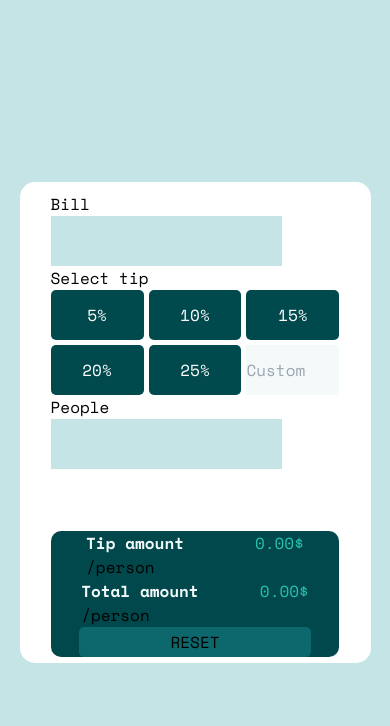
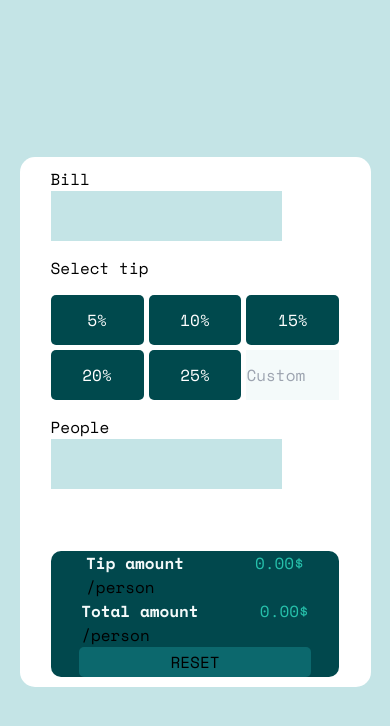
Before and after one commit to nk-on/Tip-Calculator-react, a React (Vite) app: page / in a window 390 px wide. Shown: the top 726 px of the page. Built offline with nearby package versions, Linux system fonts and the light colour scheme.

Commit message:
Adding some height adjustments for mobile devices

```diff
--- a/src/components/FormSection/FormSection.tsx
+++ b/src/components/FormSection/FormSection.tsx
@@ -55,7 +55,7 @@ export default function FormSection(formSectionObj: propType) {
   }
   return (
     <>
-      <div className="content-center w-[90%]  h-full md:w-[50%]">
+      <div className="flex flex-col justify-center content-center w-[90%]  h-full md:w-[50%] gap-[15px]">
         <Form {...commonFormProps} title="Bill" />
         <p>Select tip</p>
         <div className="grid grid-cols-3 gap-[5px]">
--- a/src/components/container/container.tsx
+++ b/src/components/container/container.tsx
@@ -30,9 +30,9 @@ export default function Container() {
     setPeople:setPeople
   }
   return (
-    <div className="flex flex-col items-center px-[15px] bg-[#fff] py-2.5 w-custom h-[481px] rounded-[15px] gap-[30px] md:flex-row">
+    <div className="flex flex-col  items-center px-[15px] bg-[#fff] py-2.5 w-custom min-h-[481px] rounded-[15px] gap-[30px] md:flex-row md:h-[481px]">
       <FormSection {...formSectionObj}/>
-      <div className="w-[90%] h-[70%] mt-[10%] md:w-[50%]">
+      <div className="w-[90%] h-[80%] mt-[10%] md:w-[50%]">
         <div className="h-full bg-[#01484d] rounded-[10px]   flex flex-col justify-around items-center">
           <DataContainer title={"Tip amount"} amount={tipAmount} />
           <DataContainer title={"Total amount"} amount={totalAmount} />
```
